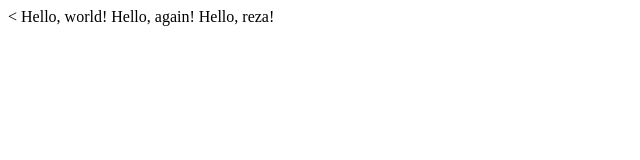
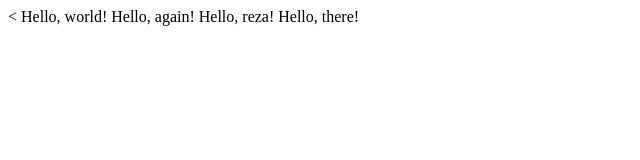
Before and after one commit to rezaneo7/css, a plain HTML site: page index.html in a window 1280 px wide. Shown: the whole page, without its empty margins (0-640 px from the left). Drawn offline with Linux system fonts and the light colour scheme.

Commit message:
Update index.html

```diff
--- a/index.html
+++ b/index.html
@@ -6,6 +6,7 @@
          Hello, world!
          Hello, again!
          Hello, reza!
+         Hello, there!
        </body>
     </head>
 </html>
```
